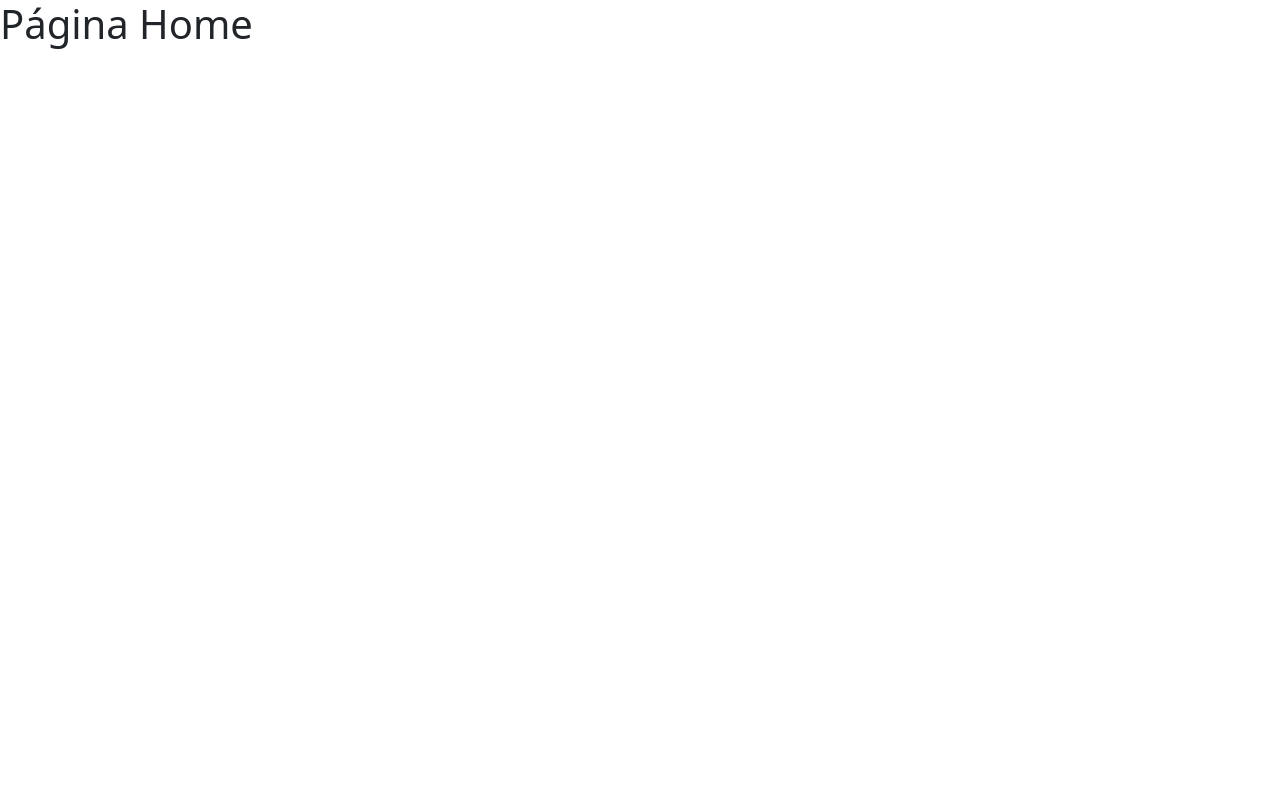
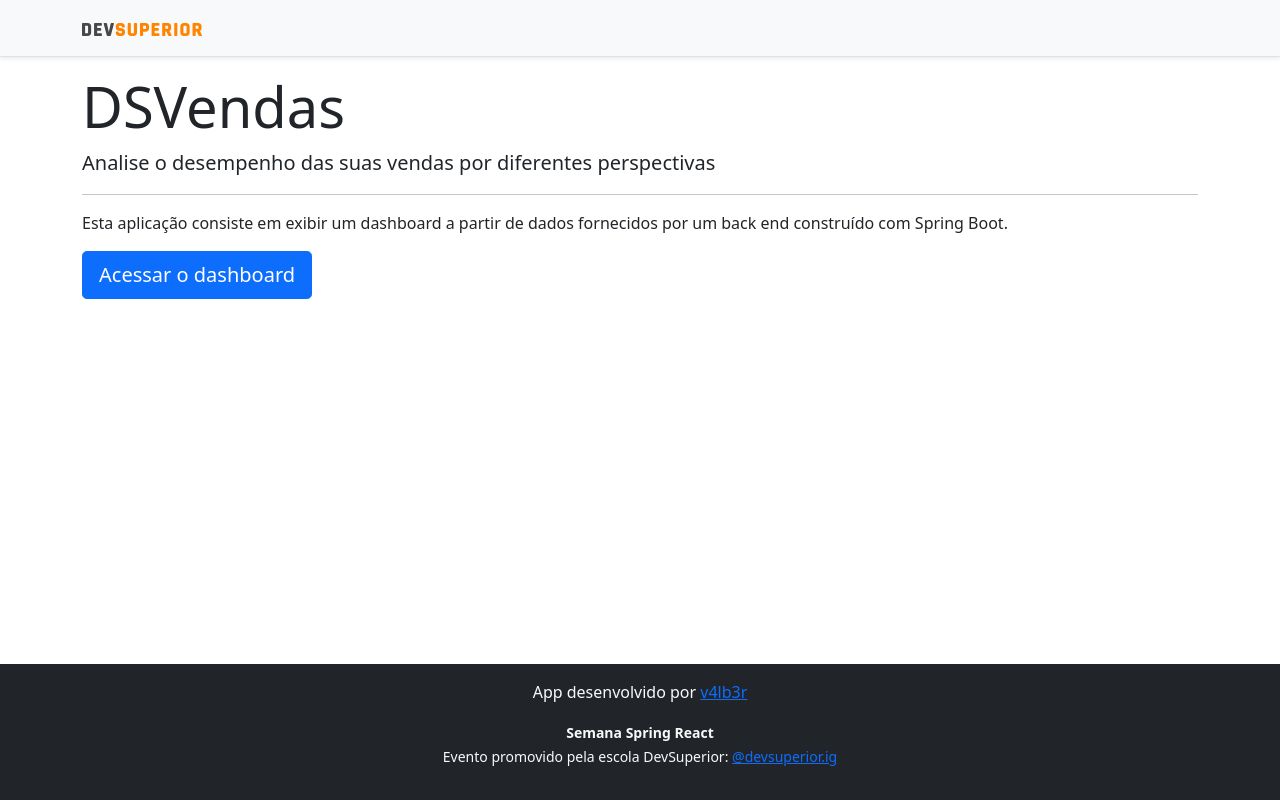
Before and after one commit to valberjr/ms-spring-boot-react, a React (Create React App) app in the folder frontend/: page / in a window 1280 px wide. Built offline with nearby package versions, Linux system fonts and the light colour scheme.

Commit message:
home, navigation

```diff
--- a/frontend/src/components/NavBar/index.tsx
+++ b/frontend/src/components/NavBar/index.tsx
@@ -1,16 +1,18 @@
 import ImgDsDark from 'assets/img/ds-dark.svg';
+import { Link } from 'react-router-dom';
 
 const NavBar = () => {
   return (
     <div className="d-flex flex-column flex-md-row align-items-center p-3 px-md-4 mb-3 bg-light border-bottom shadow-sm">
       <div className="container">
         <nav className="my-2 my-md-0 mr-md-3">
+          <Link to="/">
             <img src={ImgDsDark} alt="DevSuperior" width="120" />
+          </Link>
         </nav>
       </div>
     </div>
-
   );
-}
+};
 
 export default NavBar;
--- a/frontend/src/pages/Home/index.tsx
+++ b/frontend/src/pages/Home/index.tsx
@@ -1,8 +1,29 @@
+import Footer from 'components/Footer';
+import NavBar from 'components/NavBar';
+import { Link } from 'react-router-dom';
+
 const Home = () => {
   return (
-    <div>
-      <h1>Página Home</h1>
-    </div>
+    <>
+      <NavBar />
+      <div className="container">
+        <div className="jumbotron">
+          <h1 className="display-4">DSVendas</h1>
+          <p className="lead">
+            Analise o desempenho das suas vendas por diferentes perspectivas
+          </p>
+          <hr />
+          <p>
+            Esta aplicação consiste em exibir um dashboard a partir de dados
+            fornecidos por um back end construído com Spring Boot.
+          </p>
+          <Link className="btn btn-primary btn-lg" to="/dashboard">
+            Acessar o dashboard
+          </Link>
+        </div>
+      </div>
+      <Footer />
+    </>
   );
 };
 
```
Lines whose indentation alone changed are shown as unchanged.
